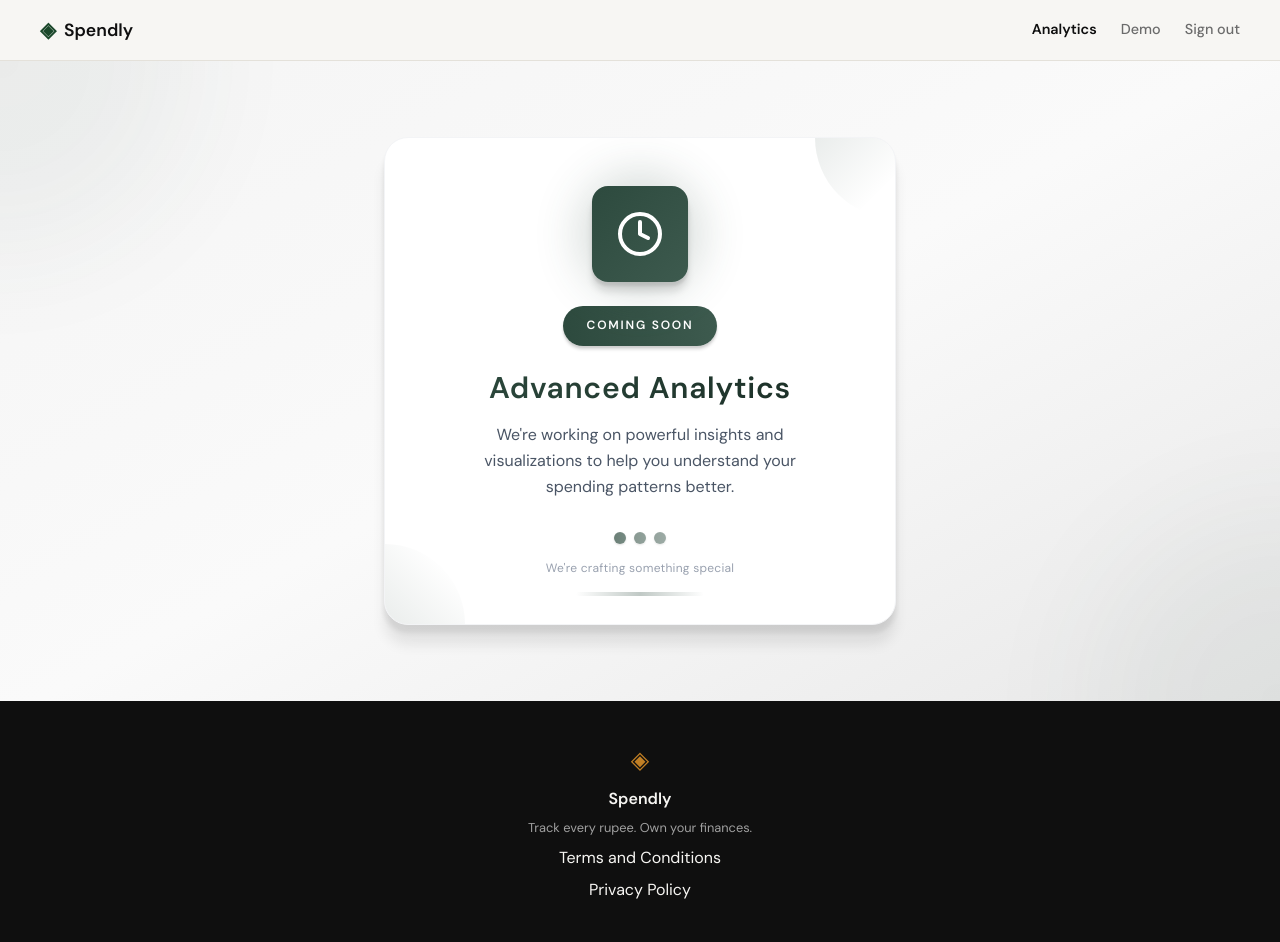
After one commit to SiddhanthJain5/Spendly, a Flask app: page /analytics in a window 1280 px wide. The commit adds this page. Run offline with Flask 3, Linux system fonts and the light colour scheme; a user stored in the database is signed in.

Commit message:
analytics page and mcp done

```diff
--- a/app.py
+++ b/app.py
@@ -182,6 +182,13 @@ def profile():
     )
 
 
+@app.route("/analytics")
+def analytics():
+    if not session.get("user_id"):
+        return redirect(url_for("login"))
+    return render_template("analytics.html")
+
+
 @app.route("/expenses/add")
 def add_expense():
     return "Add expense — coming in Step 7"
--- /dev/null
+++ b/static/css/analytics.css
@@ -0,0 +1,191 @@
+/* ------------------------------------------------------------------ */
+/* Analytics — Coming Soon                                             */
+/* Recreated from the Figma "Coming Soon Page Wireframe" reference     */
+/* ------------------------------------------------------------------ */
+
+.cs-page {
+    --cs-green: rgb(45, 74, 62);
+    --cs-green-soft: rgb(61, 90, 78);
+    --cs-green-deep: rgb(26, 45, 37);
+
+    position: relative;
+    overflow: hidden;
+    min-height: calc(100vh - 60px - 100px);
+    display: flex;
+    align-items: center;
+    justify-content: center;
+    padding: 3rem 2rem;
+    background: linear-gradient(152deg, #f5f5f5 0%, #f8f8f8 33%, #fafafa 50%, #f3f3f3 70%, #e8e8e8 100%);
+}
+
+.cs-blob {
+    position: absolute;
+    width: 384px;
+    height: 384px;
+    border-radius: 999px;
+    background: var(--cs-green);
+    opacity: 0.05;
+    filter: blur(64px);
+    pointer-events: none;
+}
+
+.cs-blob--tl { top: -192px; left: -192px; }
+.cs-blob--br { bottom: -192px; right: -192px; }
+
+/* ── Card ──────────────────────────────────────────────────────── */
+
+.cs-card {
+    position: relative;
+    overflow: hidden;
+    width: 100%;
+    max-width: 512px;
+    background: #ffffff;
+    border: 1px solid #f3f4f6;
+    border-radius: 24px;
+    box-shadow: 0 20px 12.5px rgba(0,0,0,0.08), 0 8px 5px rgba(0,0,0,0.08);
+    padding: 2.5rem 2.5rem 3rem;
+    text-align: center;
+}
+
+.cs-corner {
+    position: absolute;
+    width: 80px;
+    height: 80px;
+    opacity: 0.1;
+    pointer-events: none;
+}
+
+.cs-corner--tr {
+    top: 0;
+    right: 0;
+    border-bottom-left-radius: 999px;
+    background: linear-gradient(135deg, var(--cs-green) 0%, transparent 75%);
+}
+
+.cs-corner--bl {
+    bottom: 0;
+    left: 0;
+    border-top-right-radius: 999px;
+    background: linear-gradient(45deg, var(--cs-green) 0%, transparent 75%);
+}
+
+/* ── Icon ──────────────────────────────────────────────────────── */
+
+.cs-icon-wrap {
+    position: relative;
+    width: 96px;
+    height: 96px;
+    margin: 0.5rem auto 1.5rem;
+}
+
+.cs-icon-glow {
+    position: absolute;
+    inset: -12px;
+    border-radius: 999px;
+    background: var(--cs-green);
+    opacity: 0.2;
+    filter: blur(24px);
+}
+
+.cs-icon {
+    position: relative;
+    width: 96px;
+    height: 96px;
+    display: flex;
+    align-items: center;
+    justify-content: center;
+    border-radius: 16px;
+    background: linear-gradient(135deg, var(--cs-green) 0%, var(--cs-green-soft) 100%);
+    box-shadow: 0 10px 7.5px rgba(0,0,0,0.1), 0 4px 3px rgba(0,0,0,0.1);
+}
+
+.cs-icon svg {
+    width: 48px;
+    height: 48px;
+    stroke: #ffffff;
+    stroke-width: 2;
+}
+
+/* ── Badge ─────────────────────────────────────────────────────── */
+
+.cs-badge {
+    display: inline-block;
+    margin-bottom: 1.5rem;
+    padding: 0.65rem 1.5rem;
+    border-radius: 999px;
+    background: linear-gradient(90deg, var(--cs-green) 0%, var(--cs-green-soft) 100%);
+    color: #ffffff;
+    font-size: 0.75rem;
+    font-weight: 600;
+    letter-spacing: 0.15em;
+    text-transform: uppercase;
+    box-shadow: 0 4px 3px rgba(0,0,0,0.1), 0 2px 2px rgba(0,0,0,0.1);
+}
+
+/* ── Heading & body ────────────────────────────────────────────── */
+
+.cs-title {
+    font-family: 'DM Sans', system-ui, sans-serif;
+    font-size: 1.875rem;
+    line-height: 2.25rem;
+    font-weight: 700;
+    letter-spacing: 0.025em;
+    margin-bottom: 1rem;
+    background: linear-gradient(90deg, var(--cs-green) 0%, var(--cs-green-deep) 100%);
+    background-clip: text;
+    -webkit-background-clip: text;
+    color: transparent;
+}
+
+.cs-body {
+    font-size: 1rem;
+    line-height: 1.625rem;
+    color: #4a5565;
+    max-width: 384px;
+    margin: 0 auto;
+}
+
+/* ── Dots & caption ────────────────────────────────────────────── */
+
+.cs-dots {
+    display: flex;
+    justify-content: center;
+    align-items: center;
+    gap: 0.5rem;
+    margin-top: 2rem;
+}
+
+.cs-dots span {
+    width: 12px;
+    height: 12px;
+    border-radius: 999px;
+    background: linear-gradient(90deg, var(--cs-green) 0%, var(--cs-green-soft) 100%);
+    box-shadow: 0 1px 3px rgba(0,0,0,0.1), 0 1px 2px rgba(0,0,0,0.1);
+}
+
+.cs-dots span:nth-child(1) { opacity: 0.7; }
+.cs-dots span:nth-child(2) { opacity: 0.56; }
+.cs-dots span:nth-child(3) { opacity: 0.5; }
+
+.cs-caption {
+    margin-top: 1rem;
+    font-size: 0.75rem;
+    line-height: 1rem;
+    letter-spacing: 0.02em;
+    color: #99a1af;
+}
+
+/* ── Bottom decorative bar ─────────────────────────────────────── */
+
+.cs-bottom-bar {
+    position: absolute;
+    bottom: 28px;
+    left: 50%;
+    transform: translateX(-50%);
+    width: 128px;
+    height: 4px;
+    border-radius: 999px;
+    opacity: 0.3;
+    background: linear-gradient(90deg, transparent 0%, var(--cs-green) 50%, transparent 100%);
+    pointer-events: none;
+}
--- a/static/css/style.css
+++ b/static/css/style.css
@@ -102,6 +102,8 @@ a { color: inherit; text-decoration: none; }
 
 .nav-links a { color: var(--ink-muted); transition: color 0.2s; }
 .nav-links a:hover { color: var(--ink); }
+
+.nav-links a.nav-active { color: var(--ink); font-weight: 600; }
 
 .nav-cta {
     background: var(--ink) !important;
--- /dev/null
+++ b/templates/analytics.html
@@ -0,0 +1,50 @@
+{% extends "base.html" %}
+
+{% block title %}Analytics — Spendly{% endblock %}
+
+{% block head %}
+<link rel="stylesheet" href="{{ url_for('static', filename='css/analytics.css') }}">
+<script src="https://unpkg.com/lucide@latest/dist/umd/lucide.min.js"></script>
+{% endblock %}
+
+{% block content %}
+
+<section class="cs-page">
+    <span class="cs-blob cs-blob--tl"></span>
+    <span class="cs-blob cs-blob--br"></span>
+
+    <div class="cs-card">
+        <span class="cs-corner cs-corner--tr"></span>
+        <span class="cs-corner cs-corner--bl"></span>
+
+        <div class="cs-icon-wrap">
+            <span class="cs-icon-glow"></span>
+            <div class="cs-icon">
+                <i data-lucide="clock"></i>
+            </div>
+        </div>
+
+        <span class="cs-badge">Coming Soon</span>
+
+        <h1 class="cs-title">Advanced Analytics</h1>
+        <p class="cs-body">
+            We're working on powerful insights and visualizations to help you
+            understand your spending patterns better.
+        </p>
+
+        <div class="cs-dots">
+            <span></span>
+            <span></span>
+            <span></span>
+        </div>
+        <p class="cs-caption">We're crafting something special</p>
+
+        <span class="cs-bottom-bar"></span>
+    </div>
+</section>
+
+{% endblock %}
+
+{% block scripts %}
+<script>lucide.createIcons();</script>
+{% endblock %}
--- a/templates/base.html
+++ b/templates/base.html
@@ -20,6 +20,7 @@
             </a>
             <div class="nav-links">
                 {% if session.get("user_id") %}
+                    <a href="{{ url_for('analytics') }}" class="{{ 'nav-active' if request.endpoint == 'analytics' }}">Analytics</a>
                     <a href="{{ url_for('profile') }}">{{ session.get("user_name", "").split(" ")[0] }}</a>
                     <a href="{{ url_for('logout') }}">Sign out</a>
                 {% else %}
```
Also changed, not shown: .claude/settings.local.json, .mcp.json (added).
